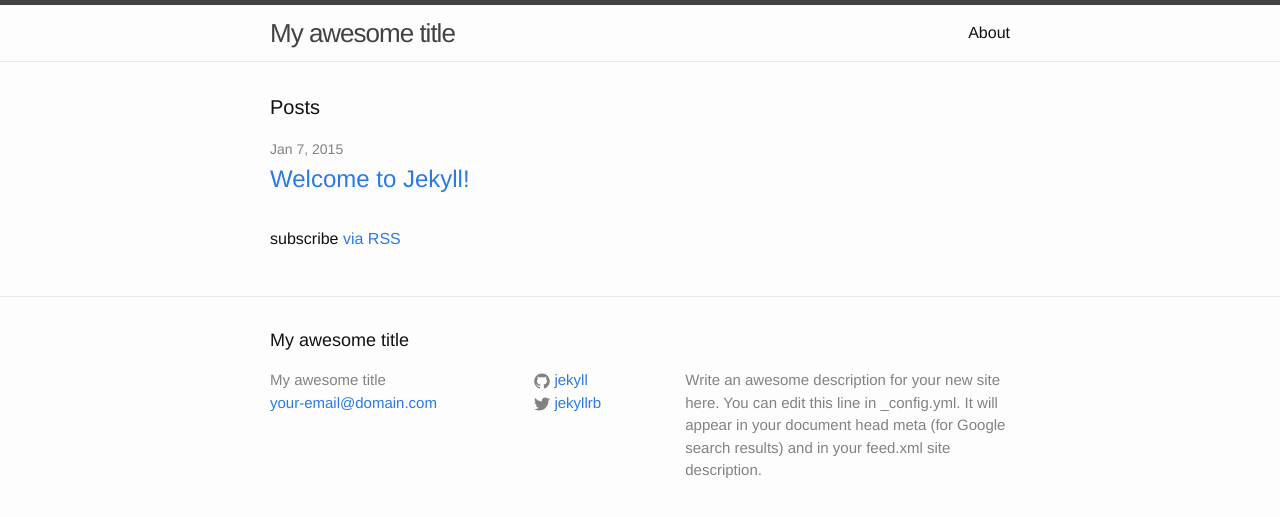
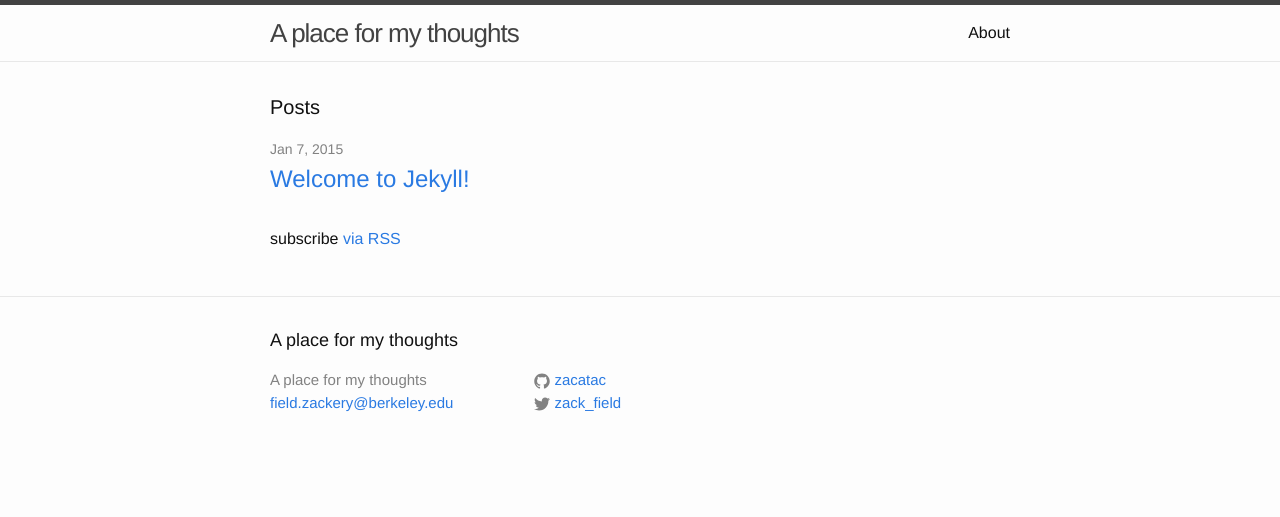
Before and after one commit to zacatac/zacatac.github.io, a Jekyll site: the page built from index.html, in a window 1280 px wide. Shown: the top 517 px of the page. Built offline with Jekyll 4.4.1, drawn with Linux system fonts in a browser that asks for light colours.

Commit message:
adding some basic info

```diff
--- a/_config.yml
+++ b/_config.yml
@@ -1,14 +1,12 @@
 # Site settings
-title: My awesome title
-email: your-email@domain.com
+title: A place for my thoughts
+email: field.zackery@berkeley.edu
 description: > # this means to ignore newlines until "baseurl:"
-  Write an awesome description for your new site here. You can edit this
-  line in _config.yml. It will appear in your document head meta (for
-  Google search results) and in your feed.xml site description.
+A blog about any and all things that I find the time to write about: computer science, web development, reading, and my adventures.
 baseurl: "" # the subpath of your site, e.g. /blog/
 url: "http://yourdomain.com" # the base hostname & protocol for your site
-twitter_username: jekyllrb
-github_username:  jekyll
+twitter_username: zack_field
+github_username:  zacatac
 
 # Build settings
 markdown: kramdown
```
